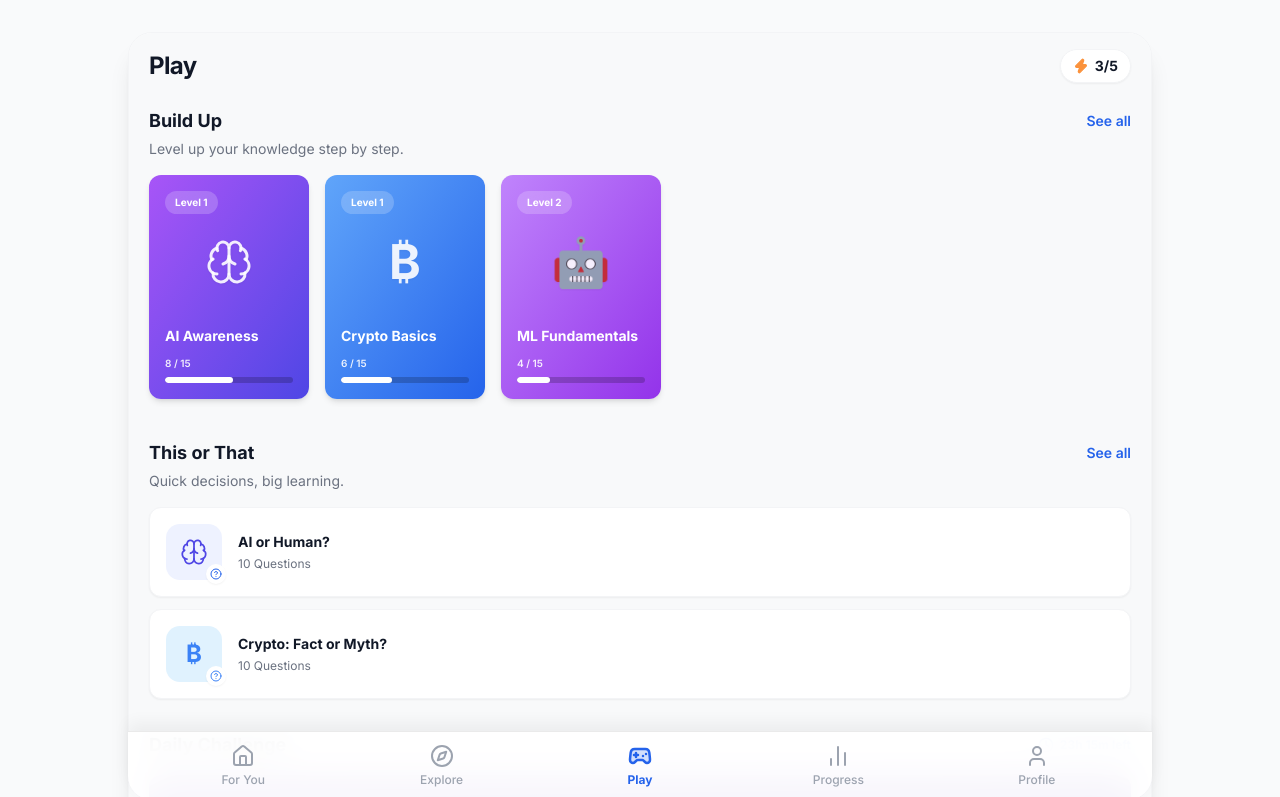
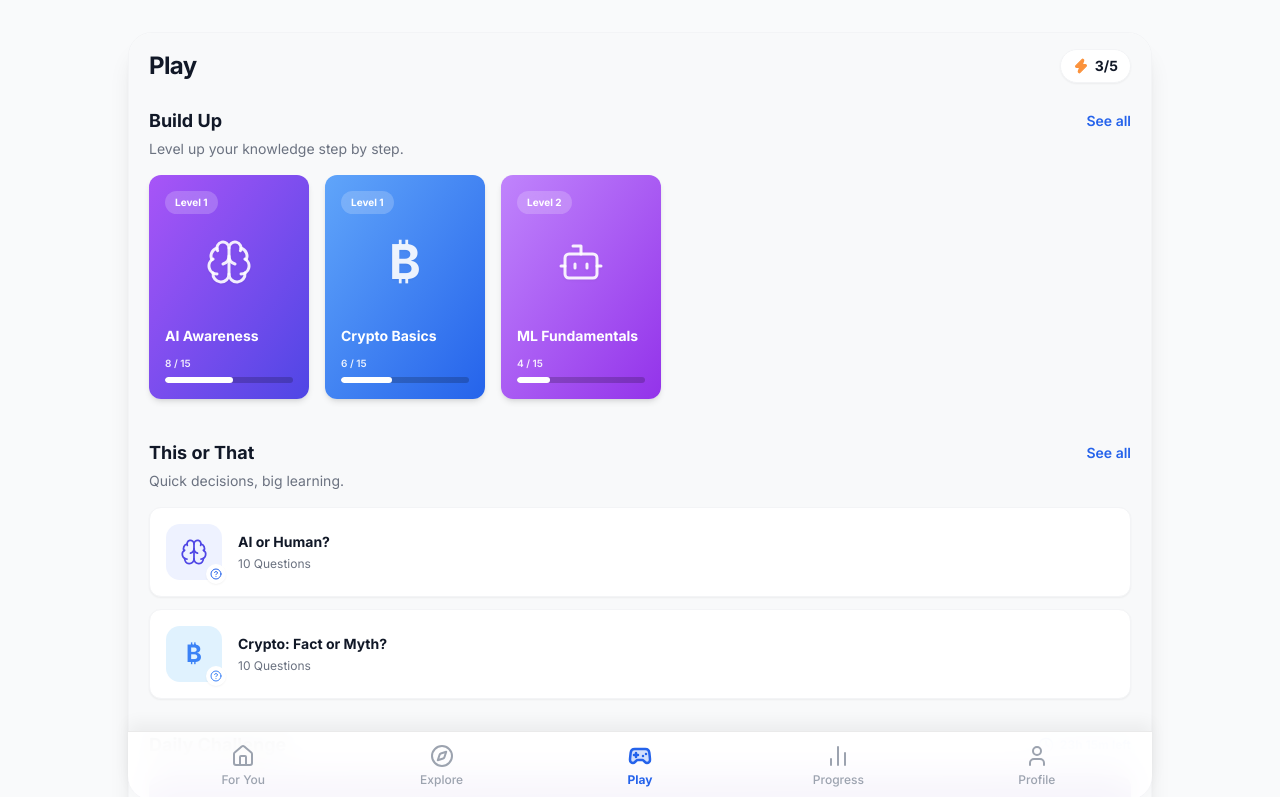
Before and after one commit to piyushgupta55/Hrilosopah, a Next.js app: page /en/play in a window 1280 px wide. Shown: the top 797 px of the page. Built offline with nearby package versions, Linux system fonts and the light colour scheme.

Commit message:
style: replace 3D robot emoji with clean line SVG Bot icon on ML Fundamentals card

```diff
--- a/src/app/[locale]/play/page.tsx
+++ b/src/app/[locale]/play/page.tsx
@@ -1,7 +1,7 @@
 import React from 'react';
 import Link from 'next/link';
 import { BottomNav } from '@/components/home/BottomNav';
-import { Zap, Clock, HelpCircle, Gift, Brain } from 'lucide-react';
+import { Zap, Clock, HelpCircle, Gift, Brain, Bot } from 'lucide-react';
 import { useTranslations } from 'next-intl';
 
 export default function PlayPage({ params: { locale } }: { params: { locale: string } }) {
@@ -88,7 +88,10 @@ export default function PlayPage({ params: { locale } }: { params: { locale: str
                 <div className="bg-white/20 backdrop-blur-md rounded-full px-2.5 py-1 text-[10px] font-bold self-start mb-4">
                   {tCards('level', { num: 2 })}
                 </div>
-                <div className="text-5xl self-center mb-4 mt-2 opacity-90 drop-shadow-sm">🤖</div>
+                <Bot
+                  className="w-12 h-12 self-center mb-4 mt-2 text-white/90 drop-shadow-sm"
+                  strokeWidth={1.5}
+                />
                 <h4 className="font-bold text-sm leading-tight mt-auto mb-3">
                   {tCards('mlFundamentals')}
                 </h4>
```
